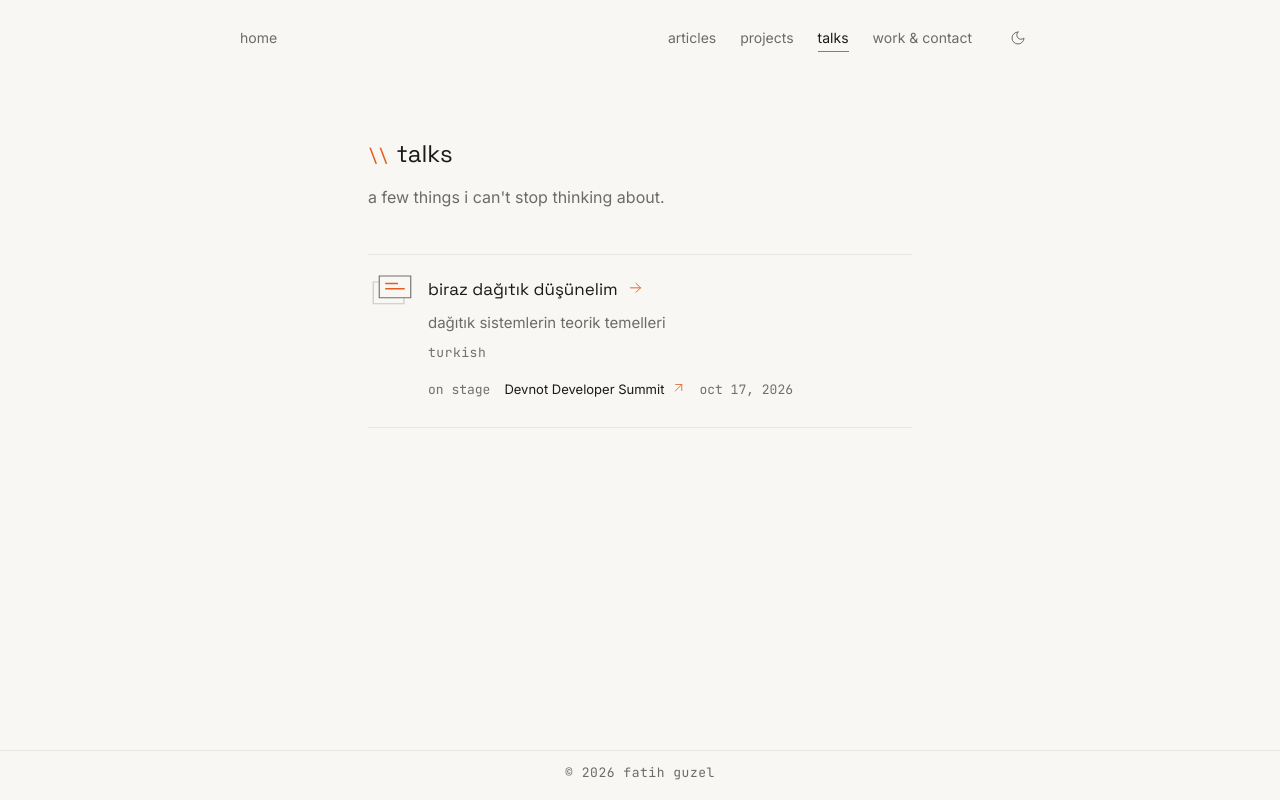
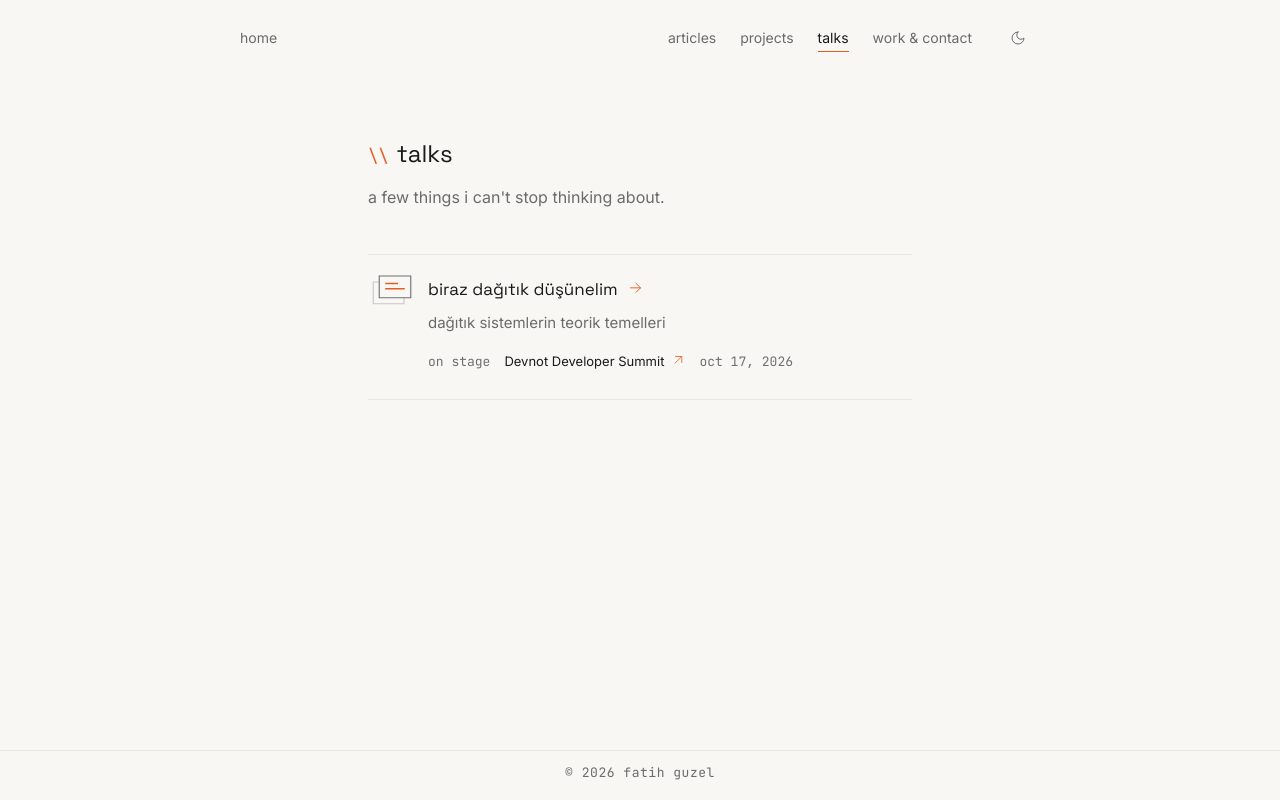
Before and after one commit to fatihguzeldev/fatihguzel.dev, a Next.js app: page /talks in a window 1280 px wide. Built offline with nearby package versions, Linux system fonts and the light colour scheme.

Commit message:
style: remove language label from talk items

```diff
--- a/src/features/talks/catalog/TalksCatalog.module.css
+++ b/src/features/talks/catalog/TalksCatalog.module.css
@@ -80,18 +80,6 @@
   color: var(--text-muted);
   font-size: var(--text-preview);
   line-height: var(--leading-preview);
-}
-.meta {
-  display: flex;
-  flex-wrap: wrap;
-  align-items: center;
-  gap: var(--meta-gap-row) var(--meta-gap-item);
-  margin: var(--content-item-gap) 0 0;
-  font-family: var(--font-mono);
-  font-size: var(--text-meta);
-  line-height: var(--leading-body);
-  letter-spacing: var(--tracking-meta);
-  color: var(--text-faint);
 }
 .appearances {
   display: grid;
--- a/src/features/talks/catalog/TalksCatalog.tsx
+++ b/src/features/talks/catalog/TalksCatalog.tsx
@@ -12,10 +12,6 @@ const eventDate = new Intl.DateTimeFormat('en-US', {
   year: 'numeric',
   timeZone: 'UTC',
 })
-
-function languageName(language: string) {
-  return language === 'tr' ? 'turkish' : language === 'en' ? 'english' : language
-}
 
 export function TalksCatalog({ talks }: { talks: readonly TalkSummary[] }) {
   return (
@@ -37,9 +33,6 @@ export function TalksCatalog({ talks }: { talks: readonly TalkSummary[] }) {
                   </Link>
                 </h2>
                 <p className={styles.description}>{talk.description}</p>
-                <p className={styles.meta}>
-                  <span>{languageName(talk.language)}</span>
-                </p>
 
                 {talk.appearances.length ? (
                   <div className={styles.appearances}>
```
